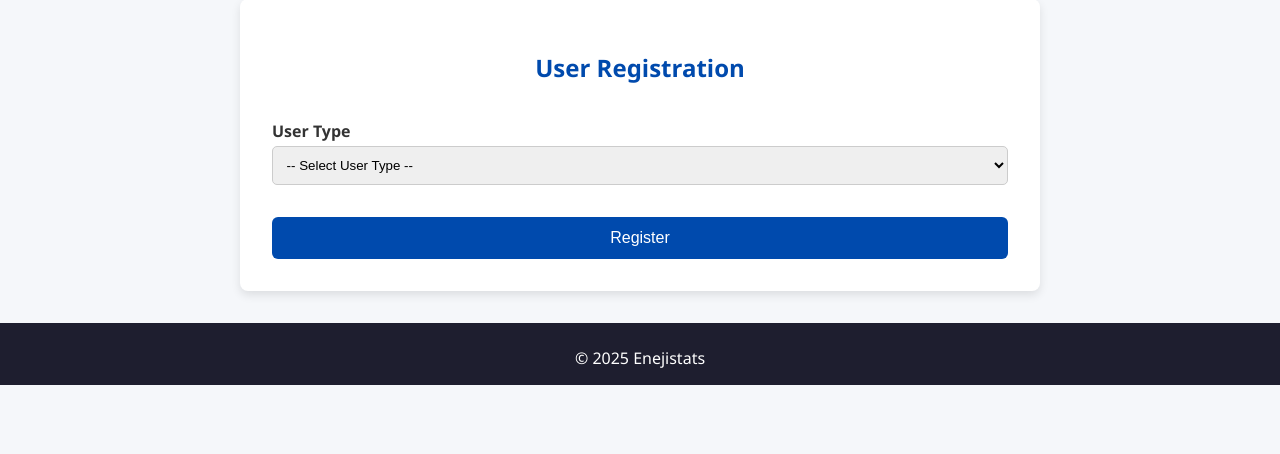
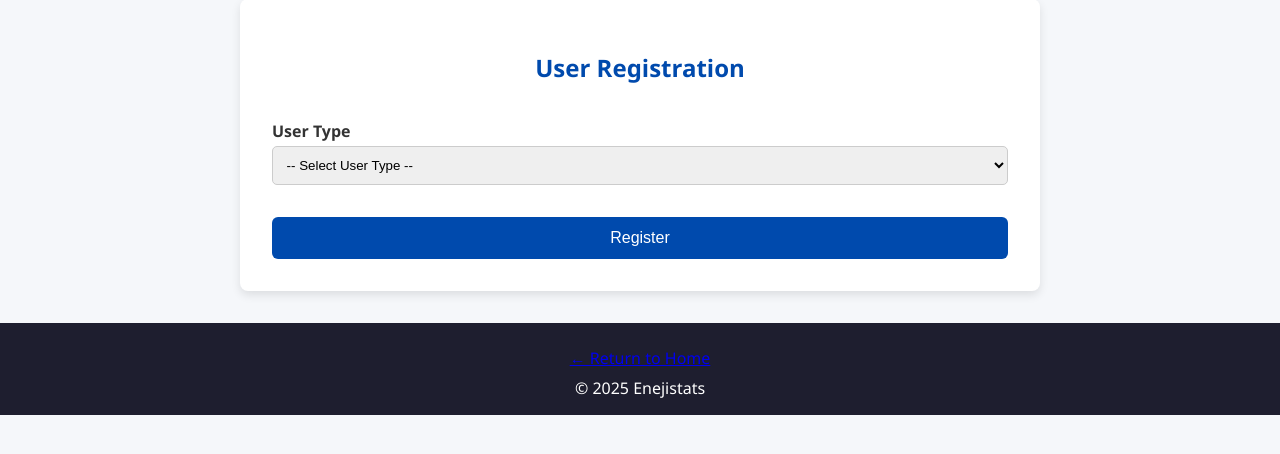
Before and after one commit to EnejiStats/Enejistats, a FastAPI app: page /register in a window 1280 px wide. Shown: the part 173-627 px from the top of the page. Run offline with FastAPI, Linux system fonts and the light colour scheme.

Commit message:
Update register.html

```diff
--- a/backend/templates/register.html
+++ b/backend/templates/register.html
@@ -278,8 +278,14 @@
   </form>
 </main>
 <footer>
-  <p>&copy; 2025 Enejistats</p>
+  <p><a href="/index.html">← Return to Home</a></p>
+  <p>&copy; <span id="year"></span> Enejistats</p>
 </footer>
+
+<script>
+  document.getElementById("year").textContent = new Date().getFullYear();
+</script>
+
 <script src="{{ url_for('static', path='/js/register.js') }}"></script>
 </body>
 </html>
```
